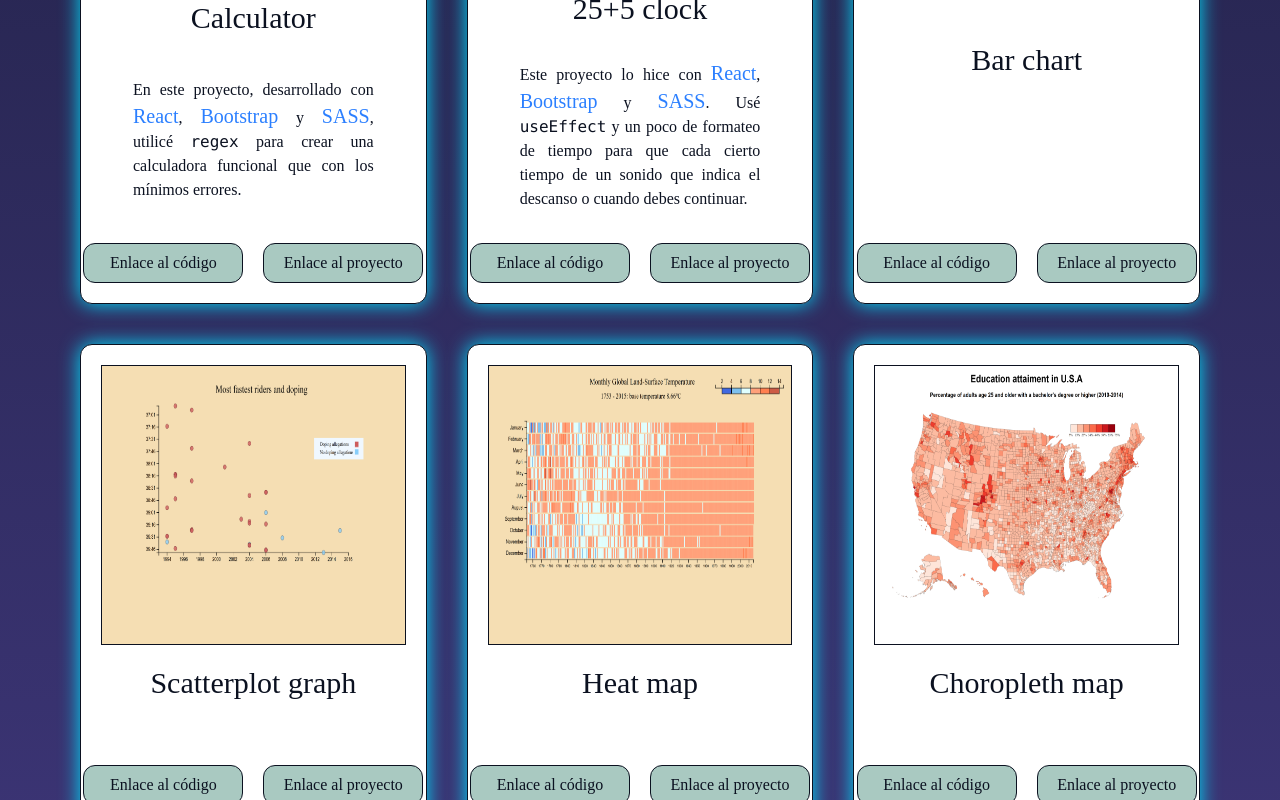
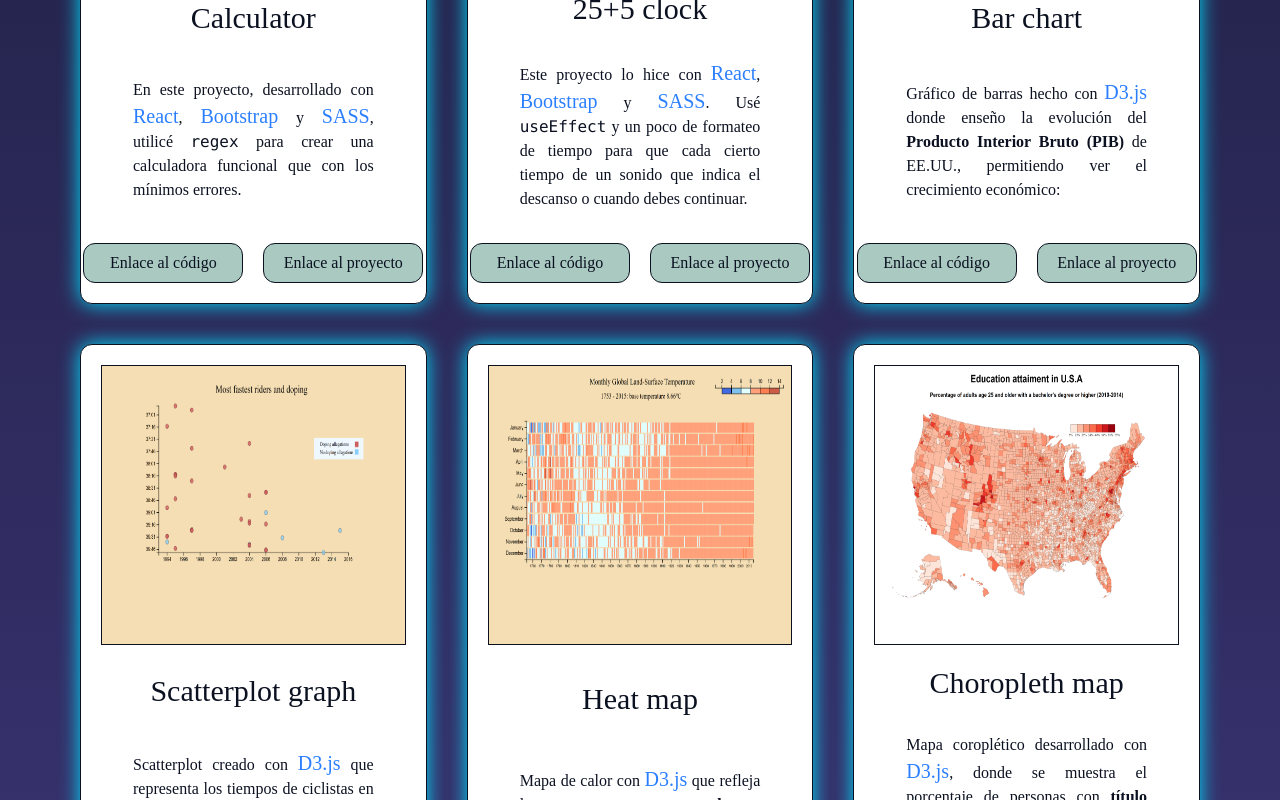
Before and after one commit to Dev-id-A/personal-portfolio, a React (Vite) app: page /projects in a window 1280 px wide. Shown: the part 1560-2360 px from the top of the page. Built offline with nearby package versions, Linux system fonts and the light colour scheme; a web font is replaced by a local one.

Commit message:
Data visualization description

```diff
--- a/src/assets/Project/ProjectData.jsx
+++ b/src/assets/Project/ProjectData.jsx
@@ -41,40 +41,40 @@ export const ProjectData = [
         ,},
     {src: "src/assets/Project/ProjectsImg/bar-chart.png",
         alt: "Bar chart",
-        descriptionES: (<></>),
-        descriptionEN: (<></>),
+        descriptionES: (<>Gráfico de barras hecho con <span className="text-blue-500 text-xl">D3.js</span> donde enseño la evolución del <span className="font-bold">Producto Interior Bruto (PIB)</span> de EE.UU., permitiendo ver el crecimiento económico:</>),
+        descriptionEN: (<>Bar chart built with <span className="text-blue-500 text-xl">D3.js</span>, showing the evolution of the <span className="font-bold">U.S. Gross Domestic Product (GDP)</span> and showing the economic growth</>),
         type:"Data visualization",
         githubLink: "https://github.com/Dev-id-A/bar-chart",
         pagesLink:"https://dev-id-a.github.io/bar-chart/"
         ,},
     {src: "src/assets/Project/ProjectsImg/scatterplot-graph.png",
         alt: "Scatterplot graph",
-        descriptionES: (<></>),
-        descriptionEN: (<></>),
+        descriptionES: (<>Scatterplot creado con <span className="text-blue-500 text-xl">D3.js</span> que representa los tiempos de ciclistas en el Tour de Francia y marca los casos relacionados con <span className="font-bold">doping</span>, viendo el contraste entre récords limpios y con trampa.</>),
+        descriptionEN: (<>Scatterplot built with <span className="text-blue-500 text-xl">D3.js</span>, plotting Tour de France cyclists’ times and focalizing <span className="font-bold">doping</span> cases to show the contrast between clean and cheated records.</>),
         type:"Data visualization",
         githubLink: "https://github.com/Dev-id-A/scatterplot-graph",
         pagesLink:"https://dev-id-a.github.io/scatterplot-graph/"
         ,},
     {src: "src/assets/Project/ProjectsImg/heat-map.png",
         alt: "Heat map",
-        descriptionES: (<></>),
-        descriptionEN: (<></>),
+        descriptionES: (<>Mapa de calor con <span className="text-blue-500 text-xl">D3.js</span> que refleja las <span className="font-bold">temperaturas mensuales y anuales</span>, cambiando números a colores para mostrar el cambio en el clima.</>),
+        descriptionEN: (<>Heatmap made with <span className="text-blue-500 text-xl">D3.js</span>, displaying <span className="font-bold">monthly and yearly temperatures</span>, changing numbers into colors to show the changes on the weather.</>),
         type:"Data visualization",
         githubLink: "https://github.com/Dev-id-A/heat-map",
         pagesLink:"https://dev-id-a.github.io/heat-map/"
         ,},
     {src: "src/assets/Project/ProjectsImg/choropleth-map.png",
         alt: "Choropleth map",
-        descriptionES: (<></>),
-        descriptionEN: (<></>),
+        descriptionES: (<>Mapa coroplético desarrollado con <span className="text-blue-500 text-xl">D3.js</span>, donde se muestra el porcentaje de personas con <span className="font-bold">título universitario</span> en distintos condados de EE.UU., mostrando la distribución geográfica de la educación.</>),
+        descriptionEN: (<>Choropleth map built with <span className="text-blue-500 text-xl">D3.js</span>, showing the percentage of people with a <span className="font-bold">college degree</span> across U.S. counties, showing the geographic distribution of education.</>),
         type:"Data visualization",
         githubLink: "https://github.com/Dev-id-A/choropleth-map",
         pagesLink:"https://dev-id-a.github.io/choropleth-map/"
         ,},
     {src: "src/assets/Project/ProjectsImg/treemap-diagram.png",
         alt: "Treemap diagram",
-        descriptionES: (<></>),
-        descriptionEN: (<></>),
+        descriptionES: (<>Treemap hecho con <span className="text-blue-500 text-xl">D3.js</span> que representa los <span className="font-bold">100 videojuegos más vendidos</span>, organizados por consola y cantidad de ventas, para ver la tendencia de los jugadores.</>),
+        descriptionEN: (<>Treemap built with <span className="text-blue-500 text-xl">D3.js</span>, representing the <span className="font-bold">100 best-selling video games</span>, organized by console and sales volume to watch the player trends.</>),
         type:"Data visualization",
         githubLink: "https://github.com/Dev-id-A/treemap-diagram",
         pagesLink:"https://dev-id-a.github.io/treemap-diagram/"
```
